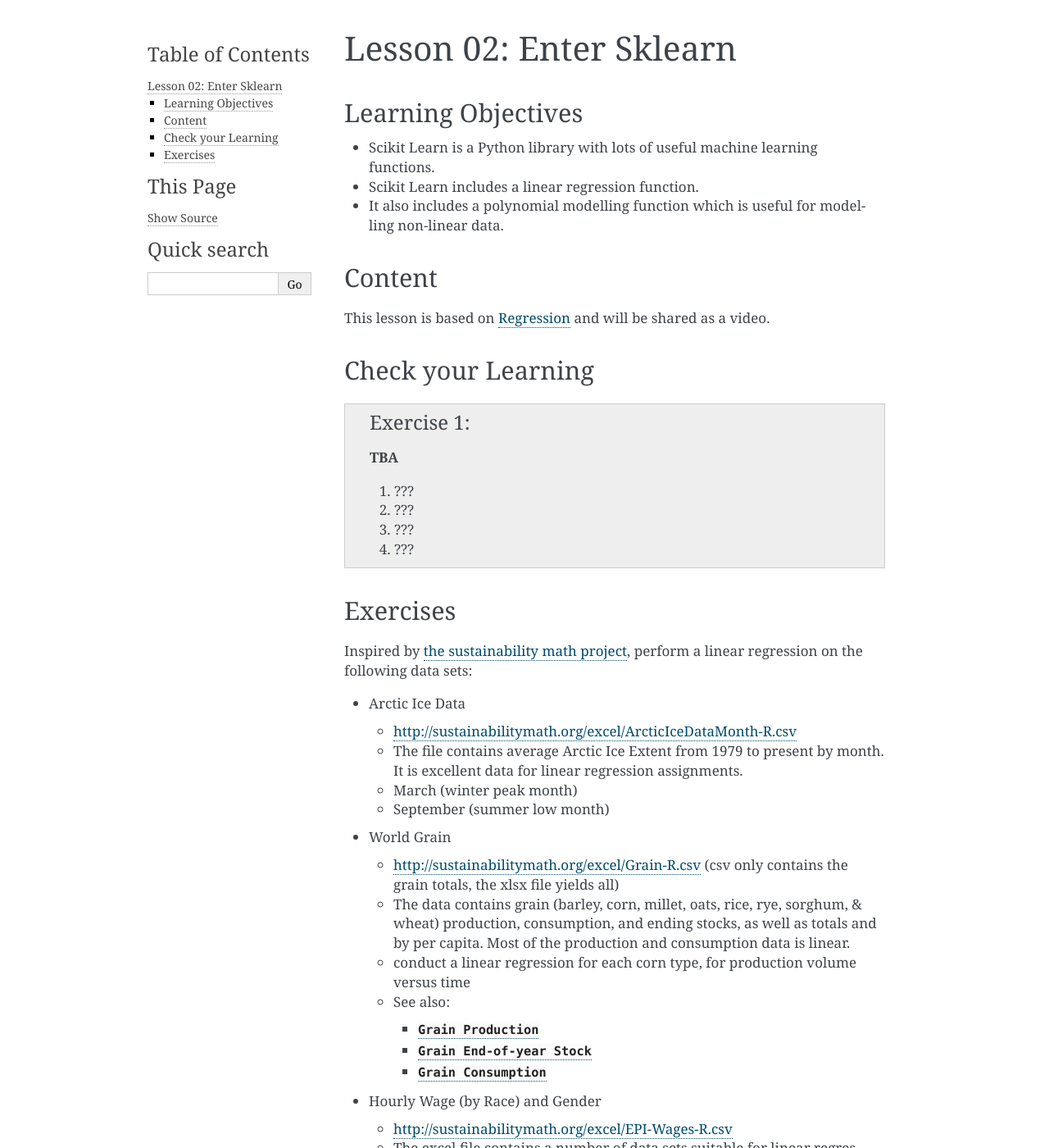
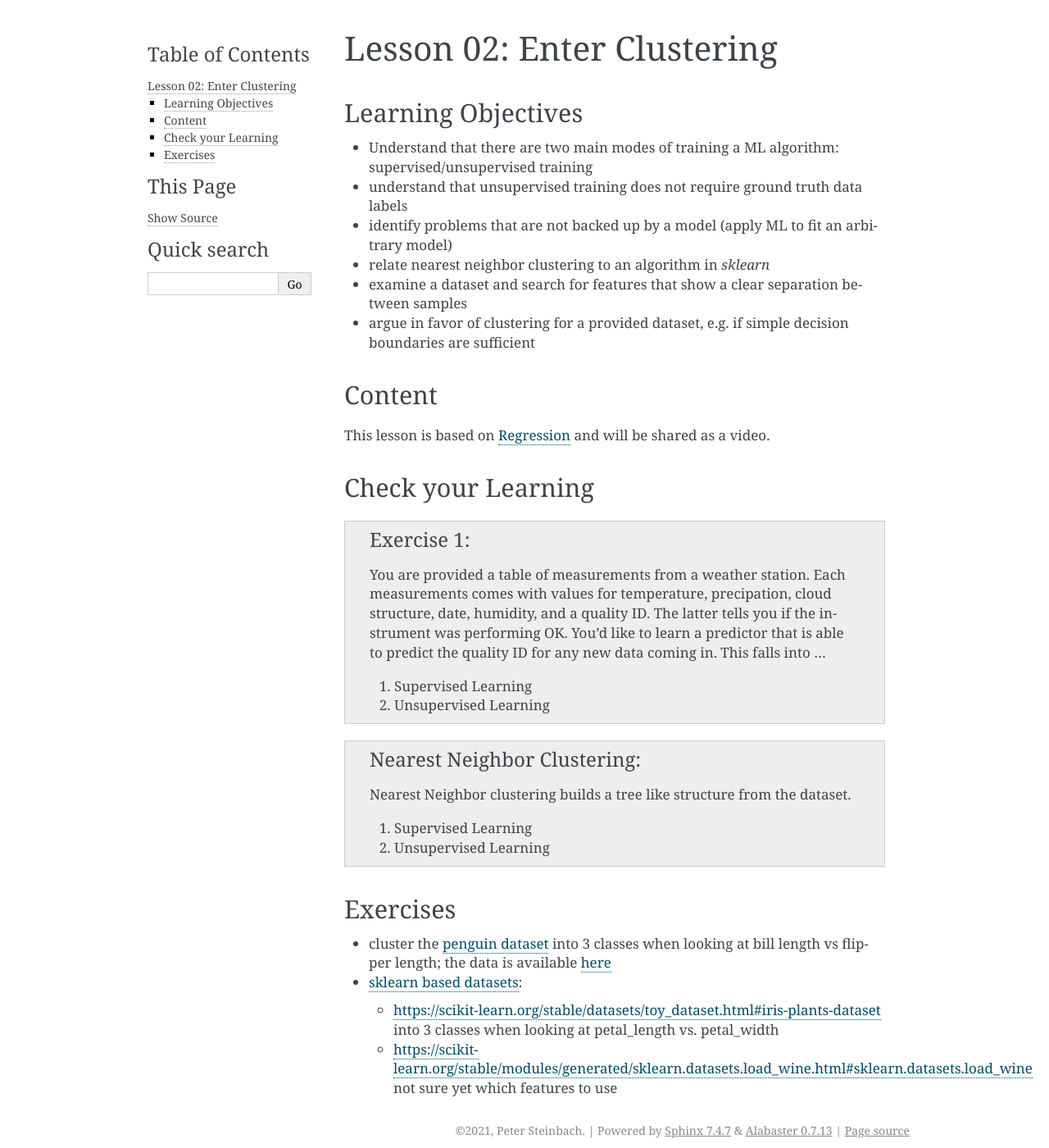
Before and after one commit to deeplearning540/deeplearning540.github.io, a Sphinx documentation site: the page built from source/lesson02/content.rst, in a window 1280 px wide and 1400 px high. Shown: the whole window at 82% size. Built offline with Sphinx 7.4.7, drawn with Linux system fonts in a browser that asks for light colours; some of the changed text lies outside the part shown.

Commit message:
learning goals for 2 lessons

```diff
--- a/source/lesson02/content.rst
+++ b/source/lesson02/content.rst
@@ -1,14 +1,15 @@
-Lesson 02: Enter Sklearn
-************************
+Lesson 02: Enter Clustering
+***************************
 
 Learning Objectives
 ===================
 
-* Scikit Learn is a Python library with lots of useful machine learning functions.
-
-* Scikit Learn includes a linear regression function.
-
-* It also includes a polynomial modelling function which is useful for modelling non-linear data.
+* Understand that there are two main modes of training a ML algorithm: supervised/unsupervised training
+* understand that unsupervised training does not require ground truth data labels
+* identify problems that are not backed up by a model (apply ML to fit an arbitrary model)
+* relate nearest neighbor clustering to an algorithm in `sklearn`
+* examine a dataset and search for features that show a clear separation between samples
+* argue in favor of clustering for a provided dataset, e.g. if simple decision boundaries are sufficient
 
 
 Content
@@ -22,39 +23,28 @@ Check your Learning
 
 .. admonition:: Exercise 1
 
-   **TBA**
+   You are provided a table of measurements from a weather station. Each measurements comes with values for temperature, precipation, cloud structure, date, humidity, and a quality ID. The latter tells you if the instrument was performing OK. You'd like to learn a predictor that is able to predict the quality ID for any new data coming in. This falls into ...
 
-   1. ???
-   2. ???
-   3. ???
-   4. ???
+   1. Supervised Learning
+   2. Unsupervised Learning
+
+
+.. admonition:: Nearest Neighbor Clustering
+
+   Nearest Neighbor clustering builds a tree like structure from the dataset.
+
+   1. Supervised Learning
+   2. Unsupervised Learning
+
 
 
 Exercises
 =========
 
-Inspired by `the sustainability math project <http://sustainabilitymath.org/statistics-materials/>`_, perform a linear regression on the following data sets:
+* cluster the `penguin dataset <https://github.com/allisonhorst/palmerpenguins>`_ into 3 classes when looking at bill length vs flipper length; the data is available `here <https://github.com/allisonhorst/palmerpenguins/tree/master/inst/extdata>`_
 
-* Arctic Ice Data
+* `sklearn based datasets <https://scikit-learn.org/stable/datasets.html>`_:
 
-  * http://sustainabilitymath.org/excel/ArcticIceDataMonth-R.csv
-  * The file contains average Arctic Ice Extent from 1979 to present by month. It is excellent data for linear regression assignments.
-  * March (winter peak month)
-  * September (summer low month)
+  * https://scikit-learn.org/stable/datasets/toy_dataset.html#iris-plants-dataset into 3 classes when looking at petal_length vs. petal_width
 
-* World Grain
-
-  * http://sustainabilitymath.org/excel/Grain-R.csv (csv only contains the grain totals, the xlsx file yields all)
-  * The data contains grain (barley, corn, millet, oats, rice, rye, sorghum, & wheat) production, consumption, and ending stocks, as well as totals and by per capita. Most of the production and consumption data is linear.
-  * conduct a linear regression for each corn type, for production volume versus time
-  * See also:
-
-    * :download:`Grain Production </_static/data/csv/US-Grain-Production.csv>`
-    * :download:`Grain End-of-year Stock </_static/data/csv/US-Grain-EndOfYearStock.csv>`
-    * :download:`Grain Consumption </_static/data/csv/US-Grain-Consumption.csv>`
-
-* Hourly Wage (by Race) and Gender
-
-  * http://sustainabilitymath.org/excel/EPI-Wages-R.csv
-  * The excel file contains a number of data sets suitable for linear regression. It contains median and average hourly wages (in 2019 dollars) with categories of men and women by White, Black, and Hispanic.
-  * conduct a linear regression for wages earned versus year on this :download:`reduced wages dataset </_static/data/csv/EPI-Wages-subset.csv>`
+  * https://scikit-learn.org/stable/modules/generated/sklearn.datasets.load_wine.html#sklearn.datasets.load_wine not sure yet which features to use
```
Also changed, not shown: source/lesson03/content.rst (+8 -15 lines).
